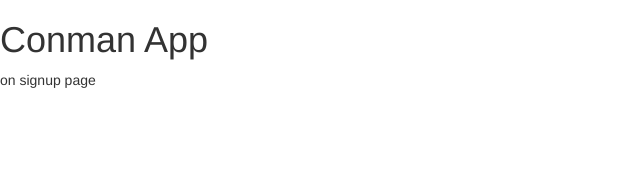
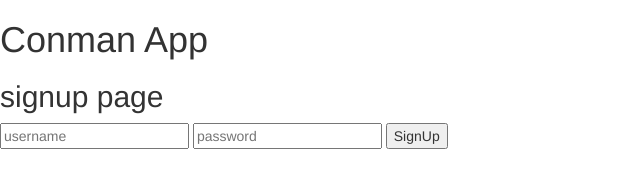
Before and after one commit to Aar-jee/Mean-App, a website: page public/index.html at #!/signup in a window 1280 px wide. Shown: the whole page, without its empty margins (0-640 px from the left). Drawn offline with Linux system fonts and the light colour scheme; some packages are replaced by stand-ins of ours.

Commit message:
signup html

```diff
--- a/public/signup.html
+++ b/public/signup.html
@@ -1 +1,4 @@
-on signup page
+  <h2>signup page</h2>
+<input type = "text" placeholder="username" ng-model="user">
+<input type = "text" placeholder="password" ng-model = "pass">
+<button type = "button" ng-click="submitSignup()">SignUp</button>
```
